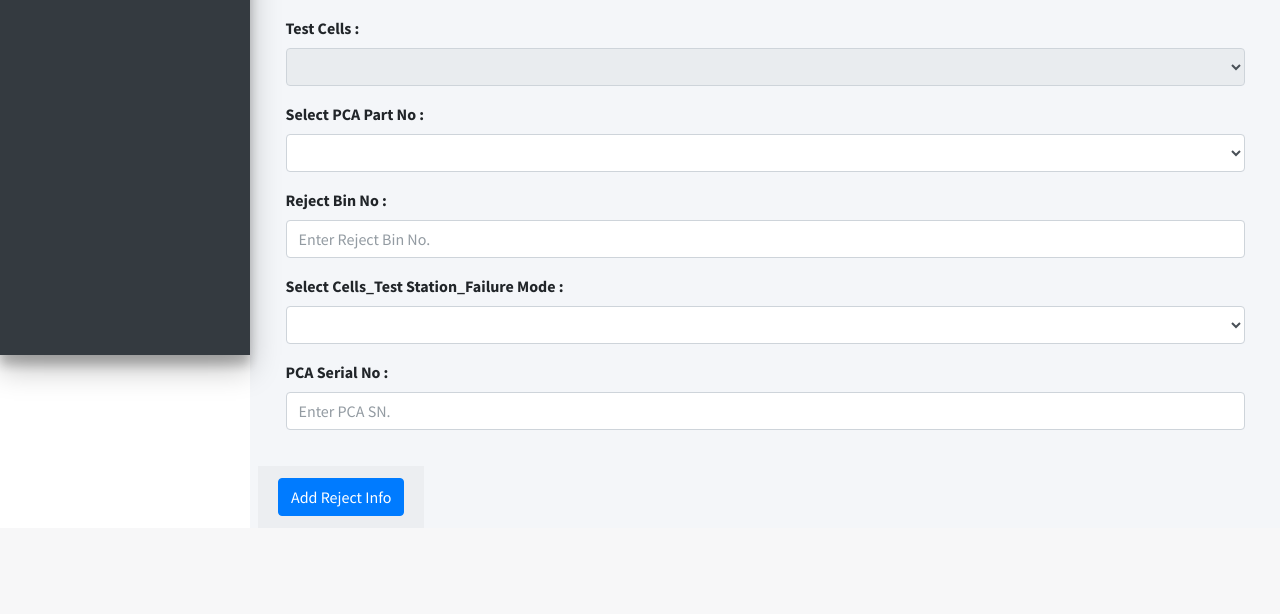
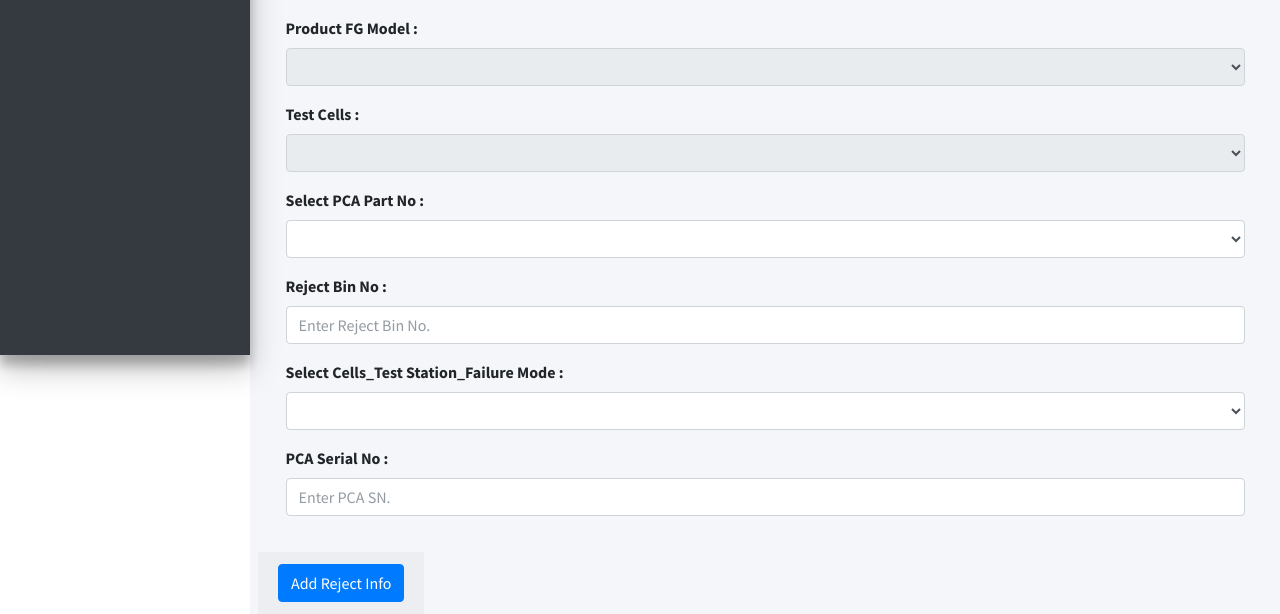
Before and after one commit to NabilSyafiq88/debug-inv-system, a Django app: page /search_PCA/ in a window 1280 px wide. Shown: the part 445-1059 px from the top of the page. Before the commit the page ends 961 px from the top, so only its background shows below. Run offline with Django 5.2, Linux system fonts and the light colour scheme; data comes from the database, SQL or seed files in the repository; data that the repository does not hold is empty; some libraries are stand-ins or nearby versions.

Commit message:
update table

```diff
--- a/inventory_system/inventoryapp/AdminViews.py
+++ b/inventory_system/inventoryapp/AdminViews.py
@@ -579,7 +579,7 @@ def add_failure_save(request):
         messages.error(request, "Invalid Method!")
         return redirect('add_failure')
     else:
-        product_family = request.POST.get('model')
+        product_family = request.POST.get('FG_model')
         test_cells = request.POST.get('cells')
         PCA_Partno = request.POST.get('PCA_PN')
         test_station = request.POST.get('station')
--- a/inventory_system/inventoryapp/OperatorViews.py
+++ b/inventory_system/inventoryapp/OperatorViews.py
@@ -149,7 +149,7 @@ def opt_add_failure_save(request):
         messages.error(request, "Invalid Method!")
         return redirect('add_failure')
     else:
-        product_family = request.POST.get('model')
+        product_family = request.POST.get('FG_model')
         test_cells = request.POST.get('cells')
         PCA_Partno = request.POST.get('PCA_PN')
         test_station = request.POST.get('station')
--- a/inventory_system/inventoryapp/templates/admin_template/add_failure_template.html
+++ b/inventory_system/inventoryapp/templates/admin_template/add_failure_template.html
@@ -80,6 +80,18 @@
                               </select>
                               </div>
 
+                              <div class="form-group">
+                                <label>Product FG Model : </label>
+                                <select class="form-control" name="FG_model" readonly>
+                                      {% for model in PCA_SN %}
+                                  <option> {{ model.FG_Model }}</option>
+                                      {% endfor %}
+                                <!--{% for SN in PCA_SN %}
+                                <option> {{ SN.product_Model }}</option>
+                                {% endfor %}-->
+                              </select>
+                              </div>
+
 
                               <div class="form-group">
                                 <label>Test Cells : </label>
--- a/inventory_system/inventoryapp/templates/admin_template/manage_failure_template.html
+++ b/inventory_system/inventoryapp/templates/admin_template/manage_failure_template.html
@@ -69,7 +69,7 @@
                                     <tr>
                                     <td>{{ failure.id }}</td>
                                     <td>{{ failure.reject_bin }}</td>
-                                    <td>{{ failure.FG_Model }}</td>
+                                    <td>{{ failure.product_Model }}</td>
                                     <td>{{ failure.PCA_SN_Number }}</td>
                                     <td>{{ failure.test_Station }}</td>
                                     <td>{{ failure.failure_mode }}</td>
--- a/inventory_system/inventoryapp/templates/operator_template/opt_manage_failure_template.html
+++ b/inventory_system/inventoryapp/templates/operator_template/opt_manage_failure_template.html
@@ -69,7 +69,7 @@
                                     <tr>
                                     <td>{{ failure.id }}</td>
                                     <td>{{ failure.reject_bin }}</td>
-                                    <td>{{ failure.FG_Model }}</td>
+                                    <td>{{ failure.product_Model }}</td>
                                     <td>{{ failure.PCA_SN_Number }}</td>
                                     <td>{{ failure.test_Station }}</td>
                                     <td>{{ failure.failure_mode }}</td>
```
Also changed, not shown: inventory_system/inventoryapp/templates/operator_template/opt_add_failure_template.html (+11 -0 lines).
